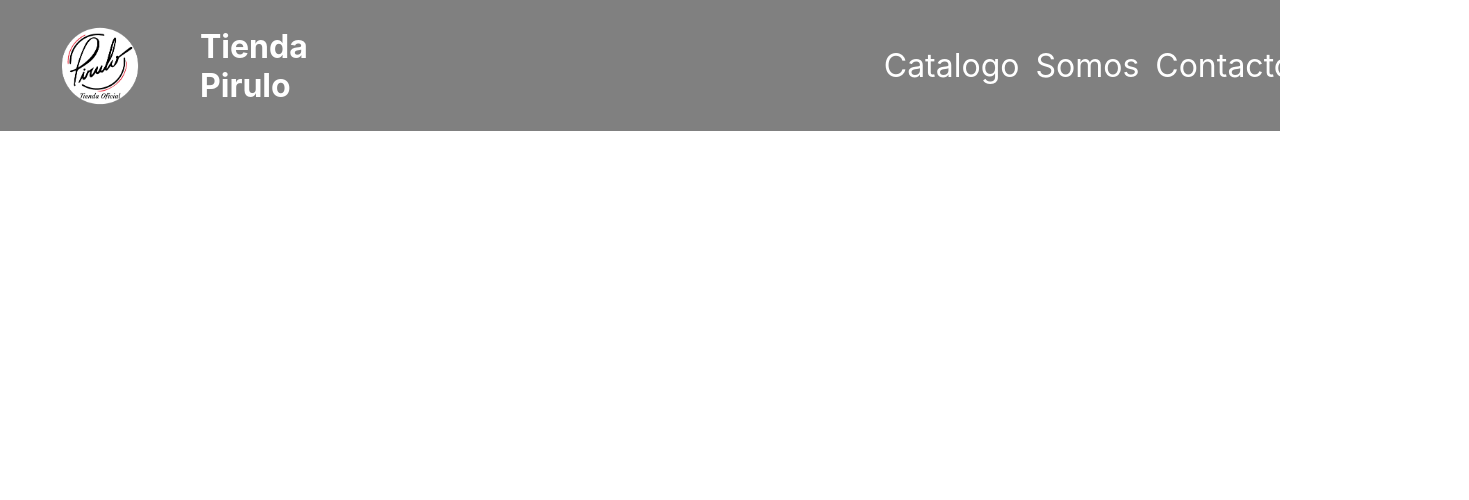
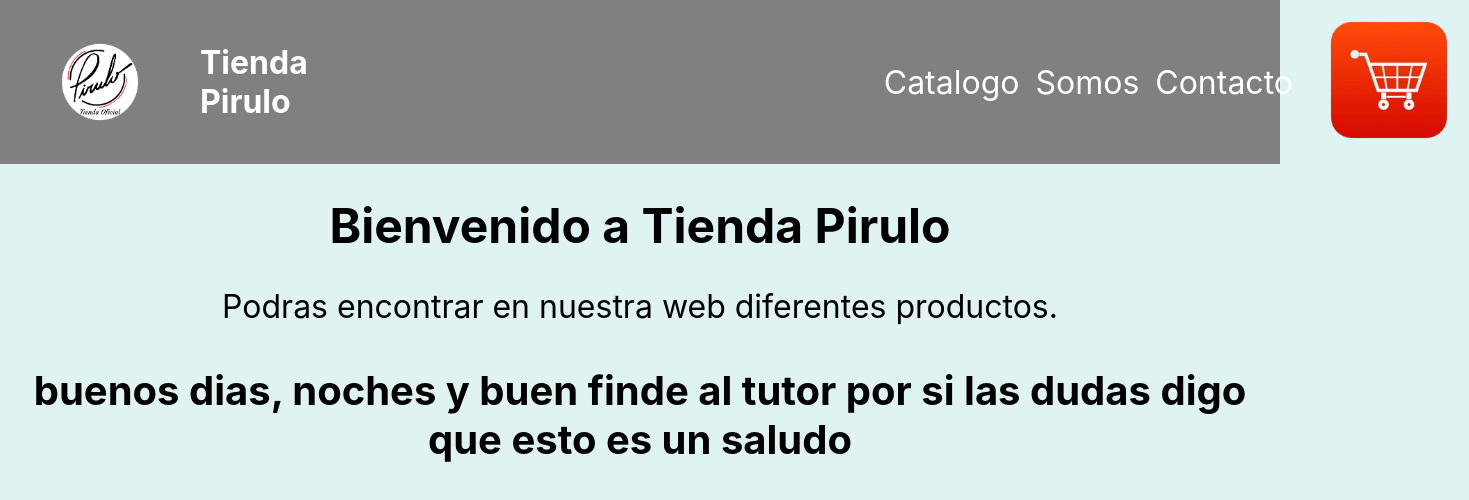
Before and after one commit to Pitbullts/cursoreact06, a React (Create React App) app: page / in a window 1280 px wide. Shown: the top 500 px of the page, 1469 px wide, since content can reach past the window. Built offline with nearby package versions, Linux system fonts and the light colour scheme.

Commit message:
Prop Greeting + Cart Logo + some css

```diff
--- a/src/App.css
+++ b/src/App.css
@@ -1,4 +1,5 @@
-.App {
+/* .App {
+
   text-align: center;
 }
 
@@ -36,3 +37,4 @@
     transform: rotate(360deg);
   }
 }
+*/
--- /dev/null
+++ b/src/components/CartWidget.css
@@ -0,0 +1 @@
+/* #codigo navbar.css*/
--- /dev/null
+++ b/src/components/CartWidget.js
@@ -0,0 +1,11 @@
+import "./CartWidget.css";
+import carrito from "../assets/carrito.png";
+function CartWidget() {
+
+    return (
+            <div>
+                <img src={carrito} id="carrito" alt="logo-carrito" />
+            </div>
+    );
+}
+export default CartWidget;
--- /dev/null
+++ b/src/components/ItemListContainer.js
@@ -0,0 +1,13 @@
+import React from "react";
+function ItemListContainer({widget}) {
+
+    return (
+        <div>
+           <h3 className="center">
+            {widget}
+           </h3>
+        </div>
+    )
+}
+
+export default ItemListContainer;
--- /dev/null
+++ b/src/components/body.css
@@ -0,0 +1,17 @@
+body {
+    background-color: #dff4f2;
+}
+.center {
+    text-align: center;
+}
+
+h1 {
+    font-size: 3rem;
+}
+
+h3 {
+    font-size: 2.5rem;
+}
+p {
+    font-size: 2rem;
+}
--- /dev/null
+++ b/src/components/body.js
@@ -0,0 +1,15 @@
+import "./body.css";
+import ItemListContainer from "./ItemListContainer";
+// El widget seria la prop que traigo y modifico usando el greeting
+function body() {
+
+    return (
+        <body>
+            <h1 className="center">Bienvenido a Tienda Pirulo</h1>
+            <p className="center"> Podras encontrar en nuestra web diferentes productos.</p>
+
+            <ItemListContainer widget='buenos dias, noches y buen finde al tutor por si las dudas digo que esto es un saludo' />
+        </body>
+    );
+};
+export default body;
--- a/src/components/navbar.css
+++ b/src/components/navbar.css
@@ -44,3 +44,7 @@ a {
         margin-right: 35rem;
         font-size: 2rem;
     }
+    #carrito {
+        width: 10;
+        height: 10rem;
+    }
--- a/src/components/navbar.js
+++ b/src/components/navbar.js
@@ -1,5 +1,6 @@
 import "./navbar.css";
 import logo from "../assets/pirulologo.png";
+import CartWidget from "./CartWidget";
 function NavBar() {
   return (
     <header>
@@ -15,6 +16,7 @@ function NavBar() {
 
             <a href="https://netflix.com">Contacto</a>
           </div>
+          <CartWidget />
         </nav>
       </div>
     </header>
--- a/src/index.js
+++ b/src/index.js
@@ -3,6 +3,7 @@ import ReactDOM from 'react-dom/client';
 import './index.css';
 // import App from './App';
 import NavBar from './components/navbar';
+import Body from './components/body'
 import reportWebVitals from './reportWebVitals';
 
 const root = ReactDOM.createRoot(document.getElementById('root'));
@@ -10,7 +11,7 @@ root.render(
   <React.StrictMode>
 
     <NavBar />
-
+    <Body />
 
 
   </React.StrictMode>
```
Also changed, not shown: src/App.js (+1 -25 lines), src/assets/carrito.png (added).
